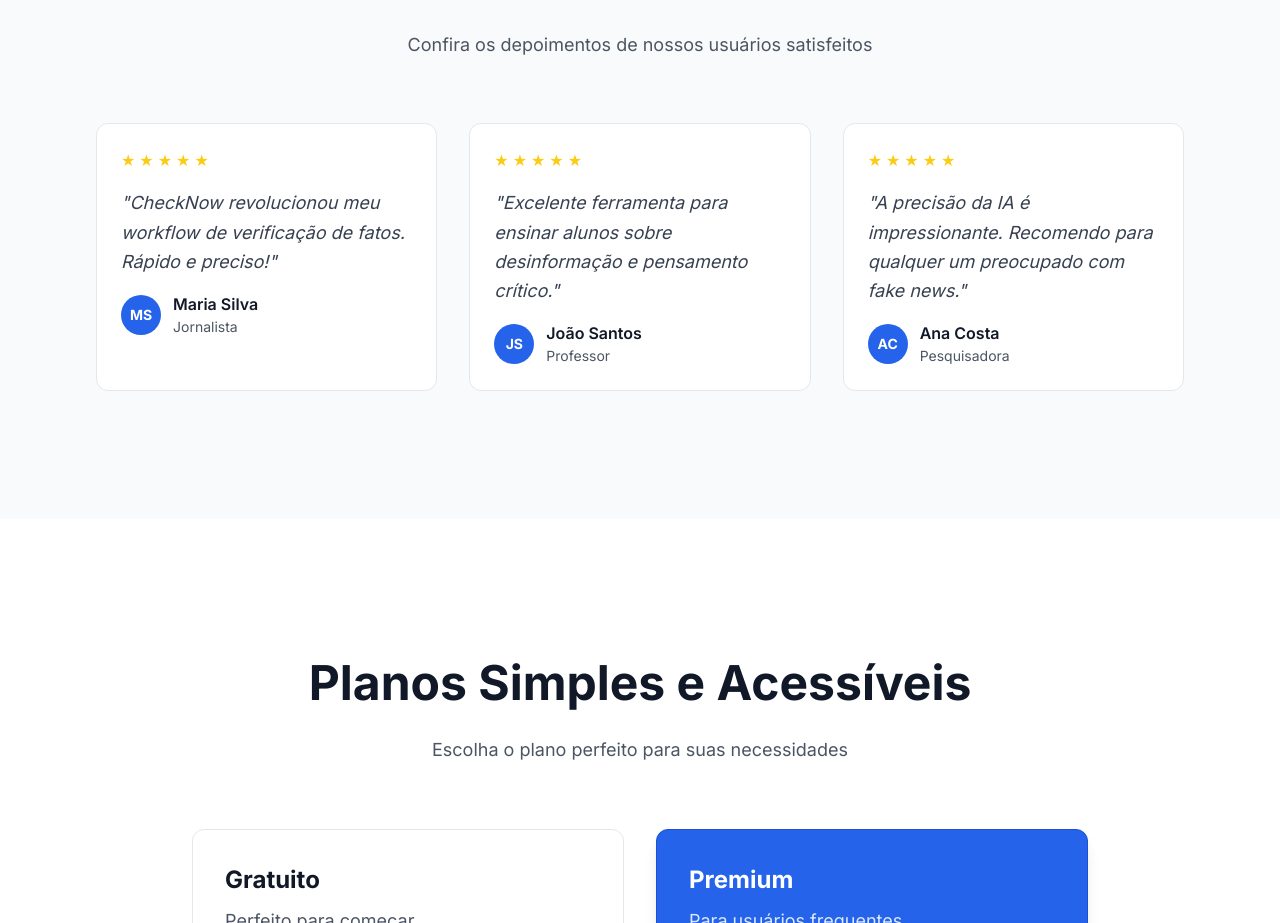
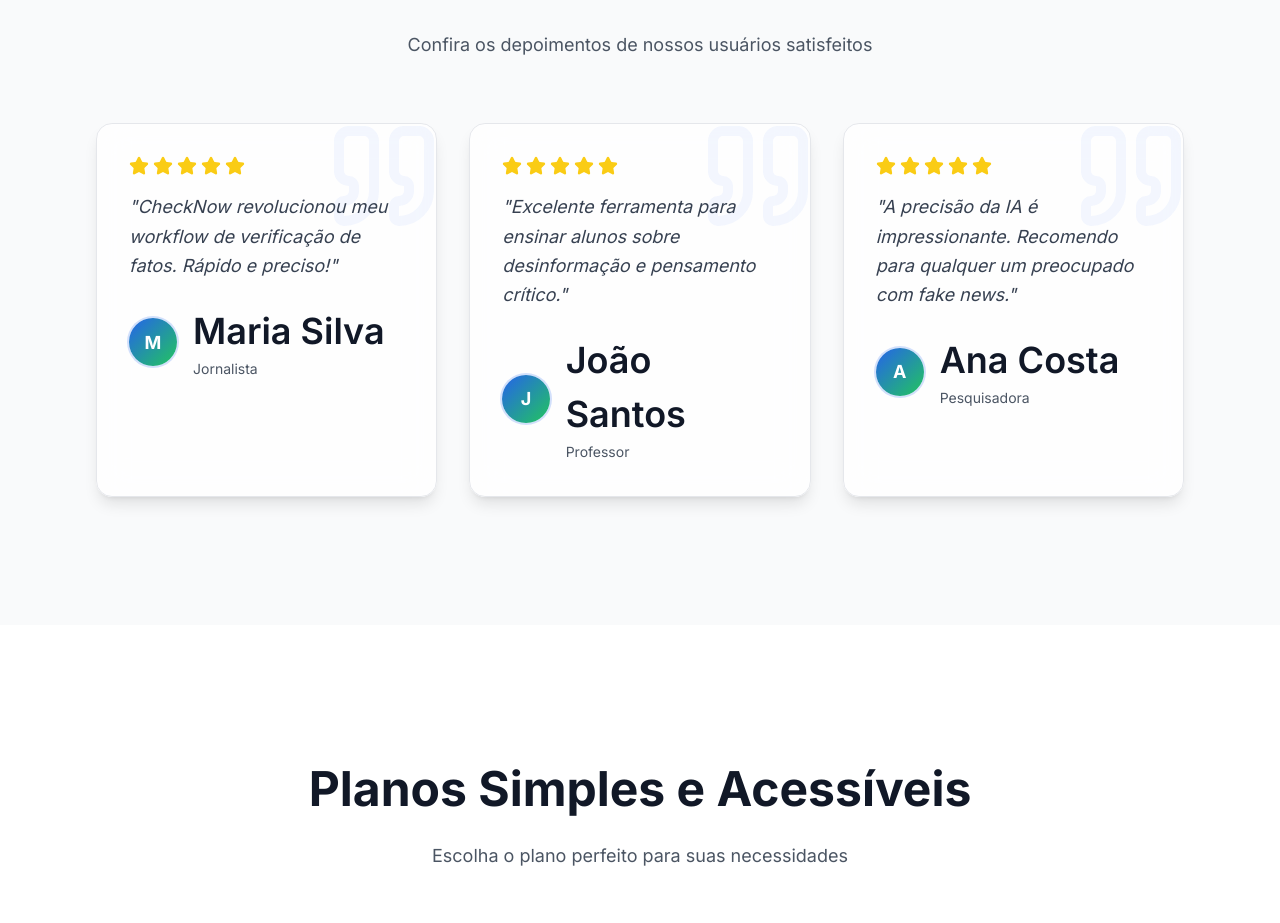
Before and after one commit to henriquercz/lp-checknow, a Next.js app: page / in a window 1280 px wide. Shown: the part 3153-4076 px from the top of the page. Built offline with nearby package versions, Linux system fonts and the light colour scheme.

Commit message:
feat: adiciona TestimonialCard com glassmorphism e estrelas animadas na secao de depoimentos

```diff
--- a/src/app/page.tsx
+++ b/src/app/page.tsx
@@ -15,6 +15,7 @@ import { TubelightNavbar } from "@/components/TubelightNavbar";
 import { AnimatedWords } from "@/components/AnimatedWords";
 import { FeatureCard } from "@/components/FeatureCard";
 import { StepCard } from "@/components/StepCard";
+import { TestimonialCard } from "@/components/TestimonialCard";
 import { Footer } from "@/components/Footer";
 import { FEATURES, STEPS, PLANS, TESTIMONIALS, FAQ } from "@/lib/constants";
 
@@ -232,41 +233,19 @@ export default function Home() {
             </motion.p>
           </motion.div>
 
-          <motion.div
-            className="grid grid-cols-1 md:grid-cols-3 gap-8"
-            variants={containerVariants}
-            initial="hidden"
-            whileInView="visible"
-            viewport={{ once: true }}
-          >
-            {TESTIMONIALS.map((testimonial) => (
-              <motion.div
+          <div className="grid grid-cols-1 md:grid-cols-3 gap-8">
+            {TESTIMONIALS.map((testimonial, index) => (
+              <TestimonialCard
                 key={testimonial.id}
-                variants={itemVariants}
-                className="p-6 rounded-xl bg-white dark:bg-neutral-900 border border-neutral-200 dark:border-neutral-700"
-              >
-                <div className="flex gap-1 mb-4">
-                  {[...Array(testimonial.rating)].map((_, i) => (
-                    <span key={i} className="text-yellow-400">★</span>
-                  ))}
-                </div>
-                <p className="text-neutral-700 dark:text-neutral-300 mb-4 italic">
-                  "{testimonial.content}"
-                </p>
-                <div className="flex items-center gap-3">
-                  <div className="w-10 h-10 rounded-full bg-primary-500 text-white flex items-center justify-center font-bold text-sm">
-                    {testimonial.avatar}
-                  </div>
-                  <div>
-                    <div className="font-semibold">{testimonial.name}</div>
-                    <div className="text-sm text-neutral-600 dark:text-neutral-400">
-                      {testimonial.role}
-                    </div>
-                  </div>
-                </div>
-              </motion.div>
+                name={testimonial.name}
+                role={testimonial.role}
+                avatar={testimonial.avatar}
+                content={testimonial.content}
+                rating={testimonial.rating}
+                delay={index * 0.2}
+              />
             ))}
-          </motion.div>
+          </div>
         </Container>
       </section>
 
--- /dev/null
+++ b/src/components/TestimonialCard.tsx
@@ -0,0 +1,123 @@
+/**
+ * Componente TestimonialCard - Card de depoimento com glassmorphism
+ * Autor: Capitão Henrique
+ * Data: Outubro 2025
+ * Versão: 1.0.0
+ */
+
+"use client";
+
+import React from "react";
+import { motion } from "framer-motion";
+import { Quote, Star } from "lucide-react";
+import { cn } from "@/lib/utils";
+
+interface TestimonialCardProps {
+  name: string;
+  role: string;
+  avatar: string;
+  content: string;
+  rating: number;
+  delay?: number;
+  className?: string;
+}
+
+export function TestimonialCard({
+  name,
+  role,
+  avatar,
+  content,
+  rating,
+  delay = 0,
+  className
+}: TestimonialCardProps) {
+  return (
+    <motion.div
+      initial={{ opacity: 0, y: 30 }}
+      whileInView={{ opacity: 1, y: 0 }}
+      viewport={{ once: true }}
+      transition={{ duration: 0.6, delay }}
+      whileHover={{ y: -8, scale: 1.02 }}
+      className={cn(
+        "group relative p-8 rounded-2xl",
+        "bg-white/80 dark:bg-neutral-900/80",
+        "backdrop-blur-lg",
+        "border border-neutral-200 dark:border-neutral-700",
+        "shadow-lg hover:shadow-2xl",
+        "transition-all duration-300",
+        "overflow-hidden",
+        className
+      )}
+    >
+      {/* Background Gradient */}
+      <div className="absolute inset-0 bg-gradient-to-br from-primary-500/5 via-transparent to-success-500/5 opacity-0 group-hover:opacity-100 transition-opacity duration-500" />
+
+      {/* Quote Icon */}
+      <div className="absolute -top-2 -right-2 opacity-5 group-hover:opacity-10 transition-opacity">
+        <Quote size={120} className="text-primary-500" />
+      </div>
+
+      {/* Content */}
+      <div className="relative z-10">
+        {/* Rating Stars */}
+        <div className="flex gap-1 mb-4">
+          {Array.from({ length: 5 }).map((_, i) => (
+            <motion.div
+              key={i}
+              initial={{ scale: 0, rotate: -180 }}
+              whileInView={{ scale: 1, rotate: 0 }}
+              viewport={{ once: true }}
+              transition={{
+                duration: 0.5,
+                delay: delay + (i * 0.1),
+                type: "spring",
+                stiffness: 200
+              }}
+            >
+              <Star
+                size={20}
+                className={cn(
+                  "transition-colors duration-300",
+                  i < rating
+                    ? "fill-yellow-400 text-yellow-400"
+                    : "fill-neutral-300 text-neutral-300 dark:fill-neutral-700 dark:text-neutral-700"
+                )}
+              />
+            </motion.div>
+          ))}
+        </div>
+
+        {/* Testimonial Text */}
+        <p className="text-neutral-700 dark:text-neutral-300 mb-6 leading-relaxed italic">
+          "{content}"
+        </p>
+
+        {/* Author Info */}
+        <div className="flex items-center gap-4">
+          {/* Avatar */}
+          <motion.div
+            className="relative w-12 h-12 rounded-full overflow-hidden ring-2 ring-primary-500/20 group-hover:ring-primary-500/50 transition-all"
+            whileHover={{ scale: 1.1 }}
+          >
+            <div className="w-full h-full bg-gradient-to-br from-primary-500 to-success-500 flex items-center justify-center text-white font-bold text-lg">
+              {name.charAt(0)}
+            </div>
+          </motion.div>
+
+          {/* Name and Role */}
+          <div>
+            <h4 className="font-semibold text-neutral-900 dark:text-white">
+              {name}
+            </h4>
+            <p className="text-sm text-neutral-600 dark:text-neutral-400">
+              {role}
+            </p>
+          </div>
+        </div>
+      </div>
+
+      {/* Decorative Element */}
+      <div className="absolute bottom-0 left-0 right-0 h-1 bg-gradient-to-r from-primary-500 via-success-500 to-primary-500 transform scale-x-0 group-hover:scale-x-100 transition-transform duration-500 origin-left" />
+    </motion.div>
+  );
+}
--- a/src/components/index.ts
+++ b/src/components/index.ts
@@ -12,6 +12,7 @@ export { TubelightNavbar } from "./TubelightNavbar";
 export { AnimatedWords } from "./AnimatedWords";
 export { FeatureCard } from "./FeatureCard";
 export { StepCard } from "./StepCard";
+export { TestimonialCard } from "./TestimonialCard";
 export { Footer } from "./Footer";
 export { Card } from "./Card";
 export { GlassCard } from "./GlassCard";
```
